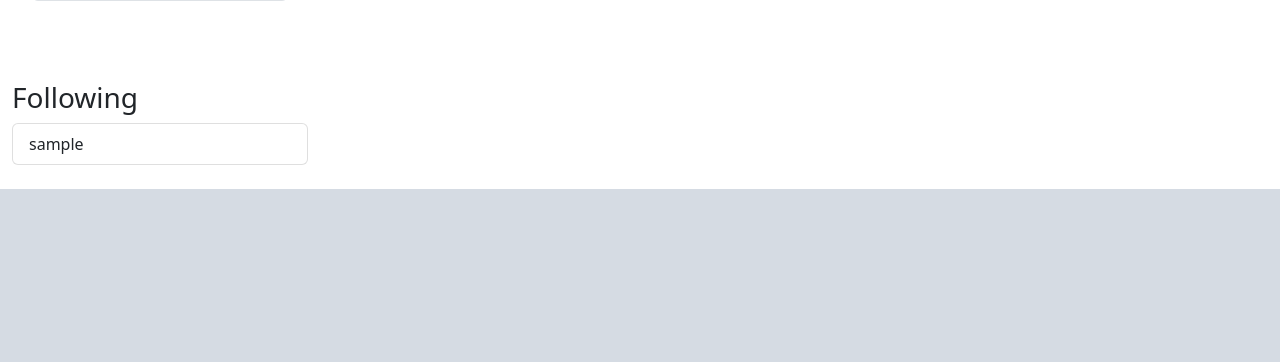
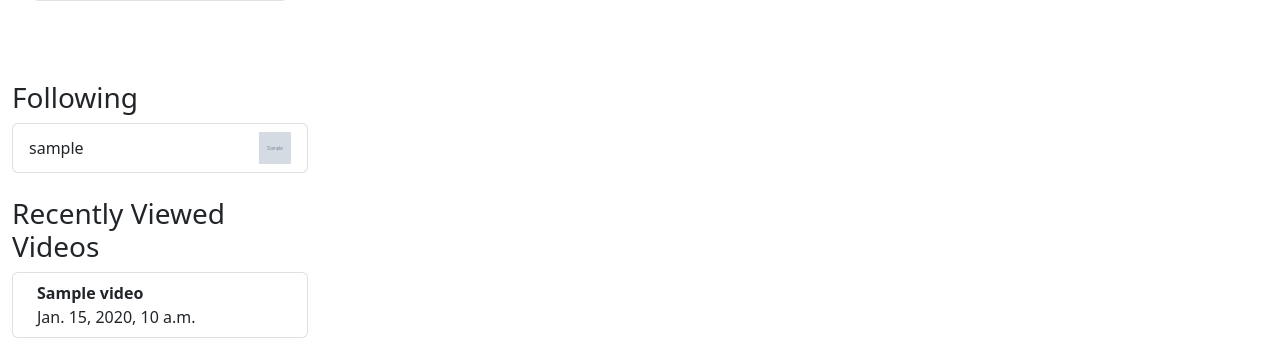
Before and after one commit to bernasx/netflixclone-django, a Django app: page /profile/ in a window 1280 px wide. Shown: the part 1003-1365 px from the top of the page. Before the commit the page ends 1192 px from the top, so only its background shows below. Run offline with Django 4.2, Linux system fonts and the light colour scheme; a user stored in the database is signed in; tables that the repository leaves empty hold one stand-in row (values such as "Sample post"); grey boxes marked "Sample" are stand-in pictures.

Commit message:
Added Recently viewed videos to profiles

```diff
--- a/hub/static/hub/css/profile.css
+++ b/hub/static/hub/css/profile.css
@@ -16,6 +16,11 @@
     max-width: 256px;
     max-height: 256px;
     object-fit: cover;
+}
+
+.pfp-thumbnail {
+    height: 32px;
+    width: 32px;
 }
 
 .username-label{
--- a/hub/templates/hub/profile.html
+++ b/hub/templates/hub/profile.html
@@ -27,7 +27,10 @@
                 <h3>Following</h3>
                 <div class="list-group">
                     {% for follower in followers %}
-                        <a class="list-group-item list-group-item-action " href=" {% url 'profile' follower.producer.id %}">{{follower.producer.username}}</a>
+                        <a class="list-group-item list-group-item-action d-flex justify-content-between align-items-center" href=" {% url 'profile' follower.producer.id %}">
+                            <p class="mb-0">{{follower.producer.username}} </p>
+                        <img class="img-fluid pfp-thumbnail" src="{{ follower.producer.avatar.url }}" />
+                        </a>
                     {% endfor %}
                     {% if not followers%}
                         <a class="list-group-item list-group-item-action " href="#"><strong>{{otherUser}}</strong> does not follow anyone.</a>
@@ -84,7 +87,10 @@
                 <h3>Following</h3>
                 <div class="list-group">
                     {% for follower in followers %}
-                        <a class="list-group-item list-group-item-action " href=" {% url 'profile' follower.producer.id %}">{{follower.producer.username}}</a>
+                        <a class="list-group-item list-group-item-action d-flex justify-content-between align-items-center" href=" {% url 'profile' follower.producer.id %}">
+                            <p class="mb-0">{{follower.producer.username}} </p>
+                        <img class="img-fluid pfp-thumbnail" src="{{ follower.producer.avatar.url }}" />
+                        </a>
                     {% endfor %}
                     {% if not followers%}
                         <a class="list-group-item list-group-item-action " href="#"><b>You</b> do not follow anyone.</a>
@@ -92,6 +98,27 @@
                 </div>
             </div>
             <div class="col-4 col-lg-9"></div>
+        </div>
+        <!-- Video History -->
+        <div class="row mt-4">
+            <div class="col-8 col-lg-3">
+                <h3>Recently Viewed Videos</h3>
+                <div class="list-group">
+                    {% for view in views %}
+                        <a class="list-group-item list-group-item-action d-flex justify-content-between align-items-start" href=" {% url 'video_detail' view.video.id %}">
+                            <div class="ms-2 me-auto">
+                                <div class="fw-bold">{{view.video.title}}</div>
+                                {{view.date}}
+                            </div>
+                        </a>
+                    {% endfor %}
+                    {% if not views%}
+                        <a class="list-group-item list-group-item-action " href="#">Nothing watched recently.</a>
+                    {% endif %}
+            </div>
+        </div>
+        <div class="col-4 col-lg-9"></div>
+        </div>
     {% endif %}
 </div>
 {% endblock %}
--- a/hub/views.py
+++ b/hub/views.py
@@ -1,9 +1,10 @@
 from http.client import HTTPResponse
 from django.shortcuts import render, redirect, get_object_or_404
-from .models import User, Follower, Video
+from .models import User, Follower, Video, View
 from django.db.models import Q
 from django.views import generic
 from django.contrib.auth.decorators import login_required
+from django.utils import timezone
 import datetime
 
 def index(request):
@@ -67,6 +68,7 @@ def profile(request, pk=None):
     ownProfile = False
     isFollowing = False
     followers = None
+    views = None
 
     if (pk == request.user.id):
         # redirect to /profile/ if we end up in our own profile
@@ -78,6 +80,7 @@ def profile(request, pk=None):
         # this is the route /profile/ and thus our own profile
         otherUser = request.user
         ownProfile = True
+        views = View.objects.filter(viewer=otherUser).order_by('-date')[:5]
     else:
         return render(request, 'hub/profile.html', {"user":None})
     try:
@@ -92,6 +95,7 @@ def profile(request, pk=None):
     followers = Follower.objects.filter(follower=otherUser)
 
     parameters = {'otherUser':otherUser,
+    'views':views,
     'followers':followers,
     'otherUserId':otherUser.id,
     'isProducer':otherUser.has_perm('hub.add_movie'),
@@ -150,6 +154,17 @@ class VideoDetailView(generic.DetailView):
 
     def get_object(self, queryset=None):
         video = super().get_object(queryset)
+
         video.views += 1
+
+        # check if there's a view with this user and this video, if true, change the date to now
+        try:
+            view = View.objects.get(viewer=self.request.user,video= video)
+            if(view):
+                view.date = timezone.now()
+                view.save()
+        except(KeyError, View.DoesNotExist):
+            view = View(viewer= self.request.user, video=video, date=timezone.now())
+            view.save()
         video.save()
         return video
```
